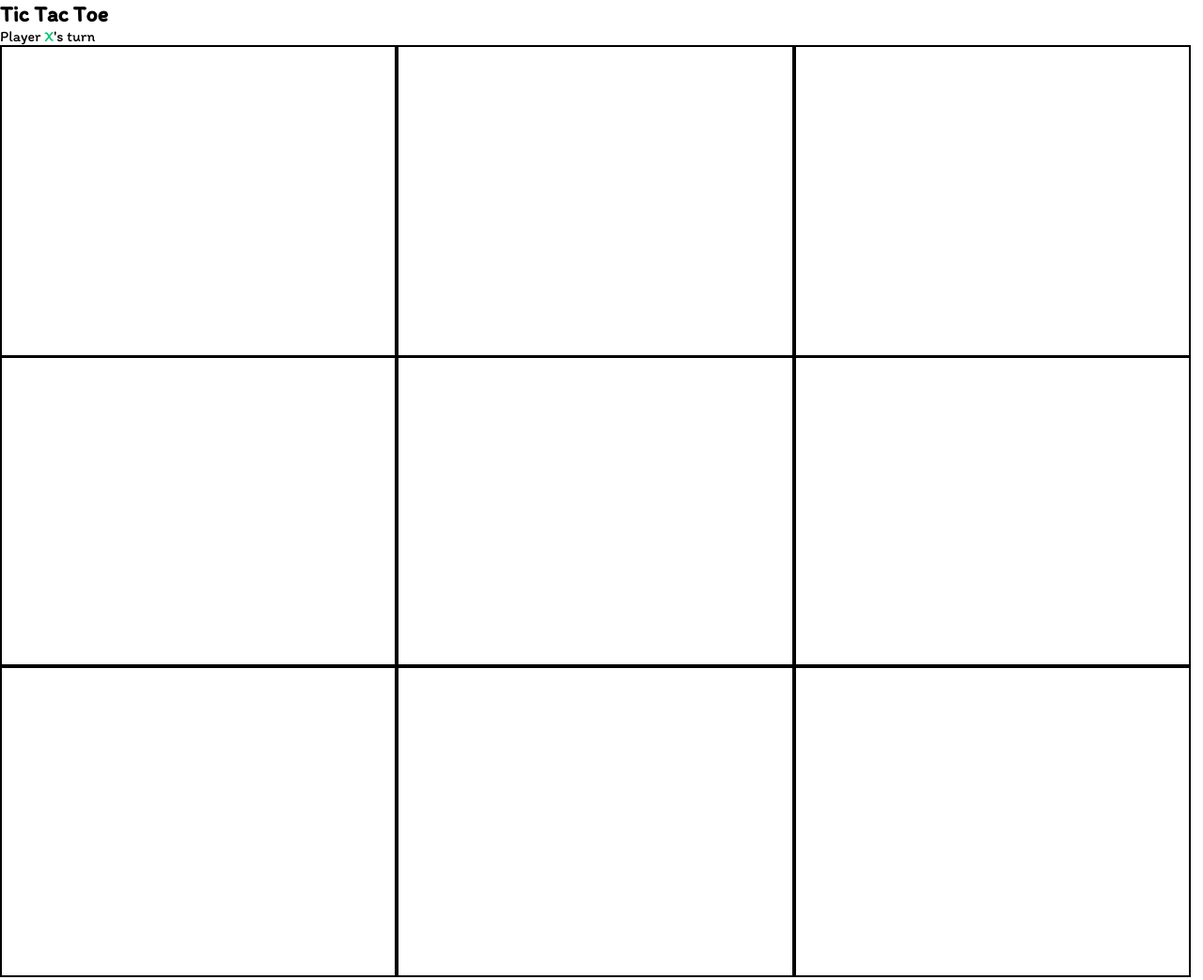
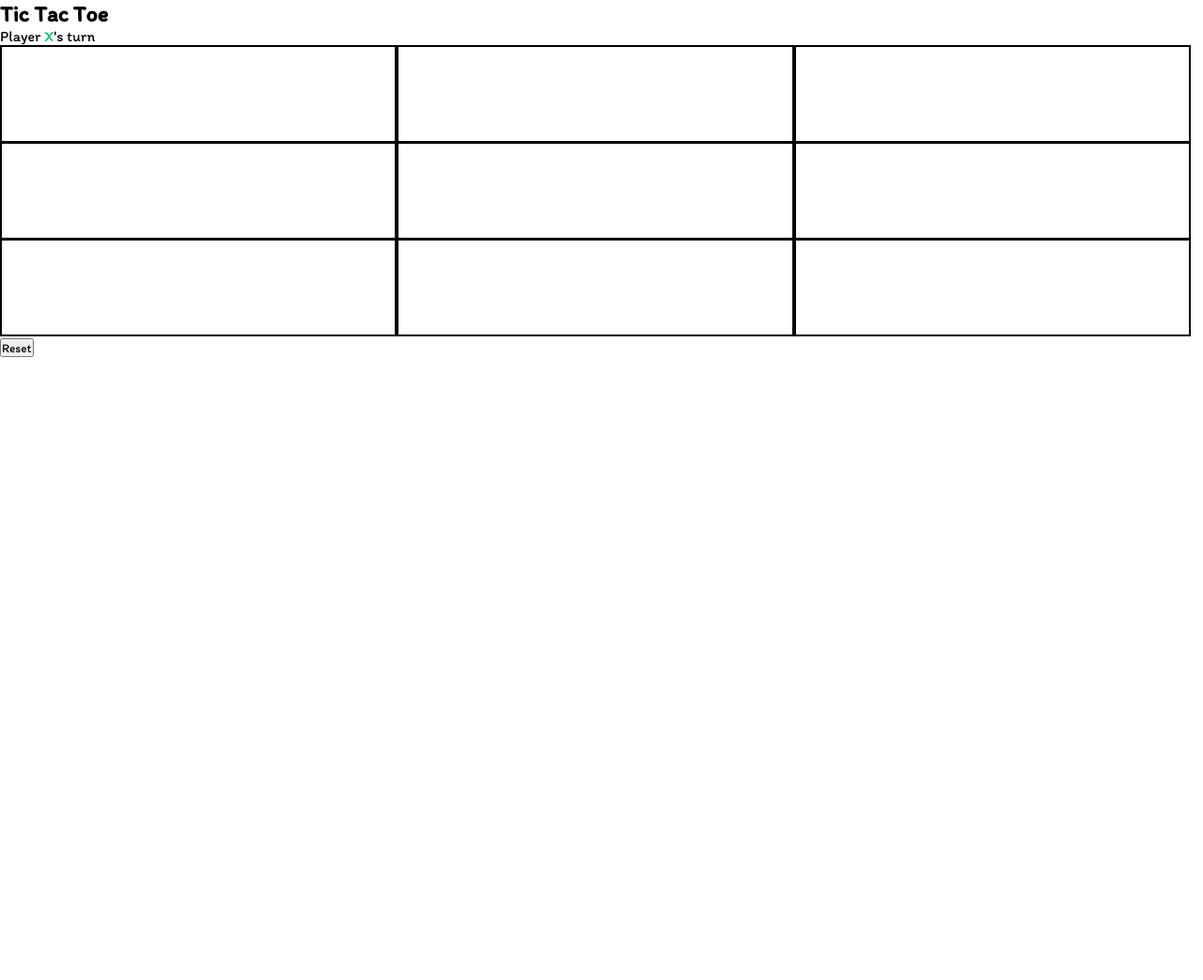
Before and after one commit to dbasu00/tic-takgame.github.io, a plain HTML site: page index.html in a window 1280 px wide. Shown: the top 1043 px of the page at 94% size. After the commit the page ends 800 px from the top, so only its background shows below. Drawn offline with Linux system fonts and the light colour scheme.

Commit message:
Update style.css

```diff
--- a/style.css
+++ b/style.css
@@ -14,8 +14,8 @@
 
 .tile {
     border: 2px solid black;
-    min-width: 329px;
-    min-height: 329px;
+    min-width: 100px;
+    min-height: 100px;
     display: flex;
     justify-content: center;
     align-items: center;
```
